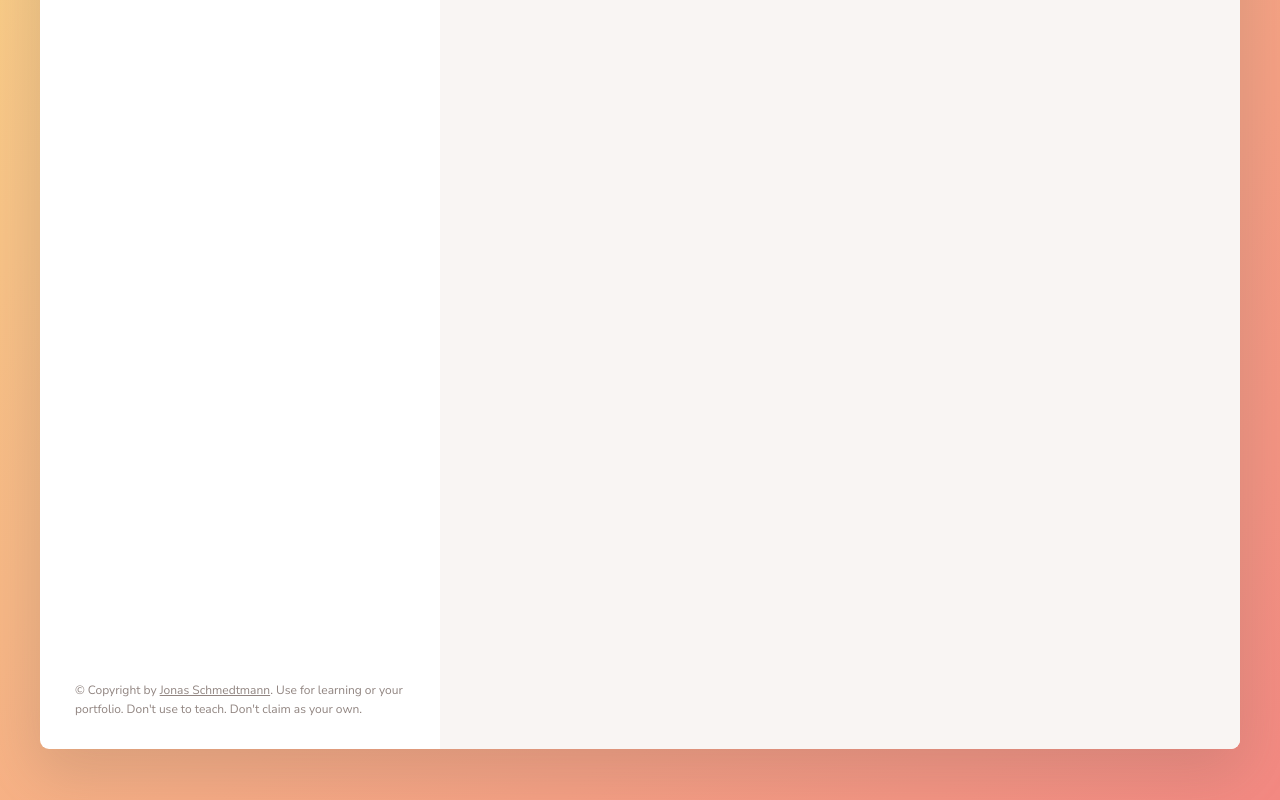
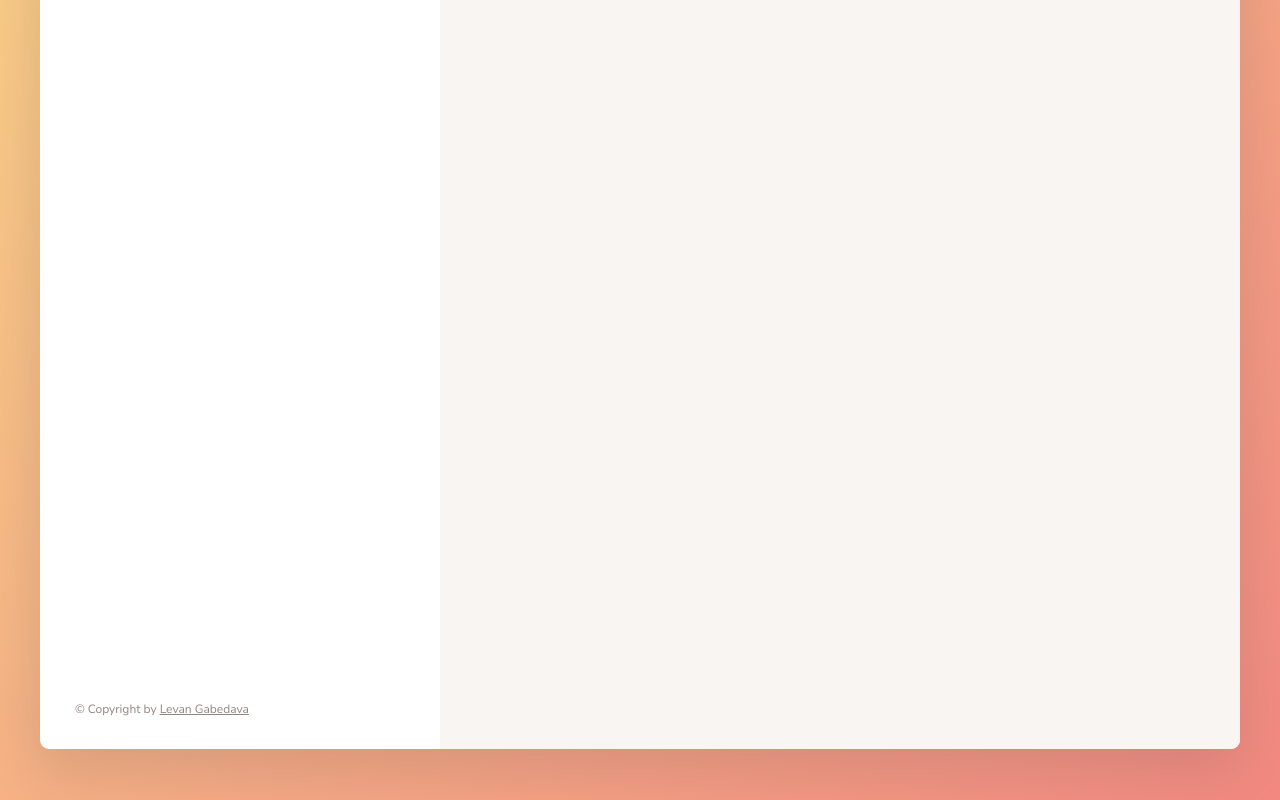
Before and after one commit to gabedavaa/Forkify, a website built with Parcel: page index.html in a window 1280 px wide. Shown: the part 472-1272 px from the top of the page. Built offline with nearby package versions, Linux system fonts and the light colour scheme.

Commit message:
deployment with netlify

```diff
--- a/index.html
+++ b/index.html
@@ -126,10 +126,9 @@
           <a
             class="twitter-link"
             target="_blank"
-            href="https://twitter.com/jonasschmedtman"
-            >Jonas Schmedtmann</a
-          >. Use for learning or your portfolio. Don't use to teach. Don't claim
-          as your own.
+            href="https://www.linkedin.com/in/levan-gabedava-17a08a1bb/"
+            >Levan Gabedava</a
+          >
         </p>
       </div>
 
--- a/package.json
+++ b/package.json
@@ -2,9 +2,10 @@
   "name": "forkify",
   "version": "1.0.0",
   "description": "recipe application",
+  "default": "index.html",
   "scripts": {
     "start": "parcel index.html",
-    "build": "parcel build index.html"
+    "build": "parcel build index.html --dist-dir ./dist"
   },
   "author": "Levan Gabedava",
   "license": "ISC",
--- a/src/js/config.js
+++ b/src/js/config.js
@@ -1,5 +1,5 @@
 export const API_URL = `https://forkify-api.herokuapp.com/api/v2/recipes/`;
 export const TIMEOUT_SEC = 10;
 export const RES_PER_PAGE = 10;
-export const KEY = 'f4051cc4-7810-492d-aff0-d429fd4fa922';
+export const KEY = 'af21748c-b159-4459-a2fc-83cfd8498126';
 export const MODAL_CLOSE_SEC = 2.5;
```
Also changed, not shown: src/js/controller.js (+6 -6 lines), src/js/model.js (+4 -5 lines).
